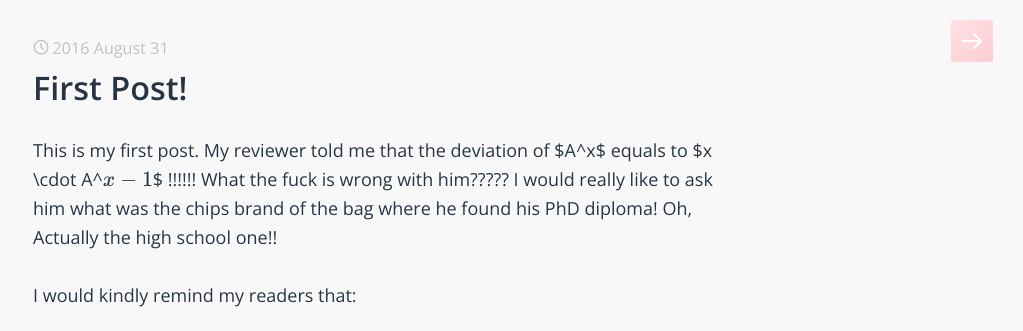
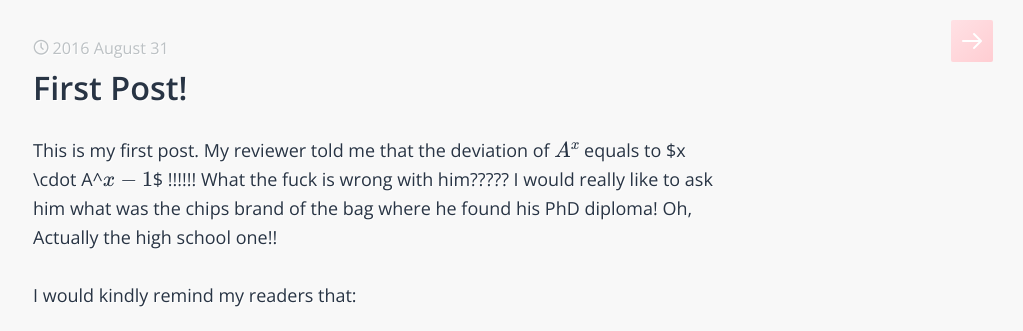
Before and after one commit to sophiesongge/sophiesongge.github.io, a Jekyll site: the page built from _posts/2016-08-31-first-post.markdown, in a window 1280 px wide. Shown: the top 331 px of the page, without its empty margins (257-1280 px from the left). Built offline with Jekyll 4.4.1, drawn with Linux system fonts in a browser that asks for light colours; some web fonts are replaced; Markdown is read by kramdown in place of the engine named in the settings; formulas are drawn with MathJax 3.

Commit message:
change format of the math equations

```diff
--- a/_config.yml
+++ b/_config.yml
@@ -46,11 +46,10 @@ github:   sophiesongge
 
 
 # Build settings
-markdown: redcarpet
+markdown: kramdown
 sass:
 style: compressed
 gems:
 - jekyll-sitemap
-
 redcarpet:
     extensions: ["no_intra_emphasis"]
--- a/_posts/2016-08-31-first-post.markdown
+++ b/_posts/2016-08-31-first-post.markdown
@@ -5,7 +5,7 @@ date:   2016-08-31 15:42:55 +0200
 categories: jekyll update
 ---
 
-This is my first post. My reviewer told me that the deviation of $A^x$
+This is my first post. My reviewer told me that the deviation of $$A^x$$
  equals to $x \\cdot A^\\(x-1\\)$ !!!!!! What the fuck is wrong with him????? I would really like to ask him
   what was the chips brand of the bag where he found his PhD diploma! Oh, Actually the high school one!!
 
```
